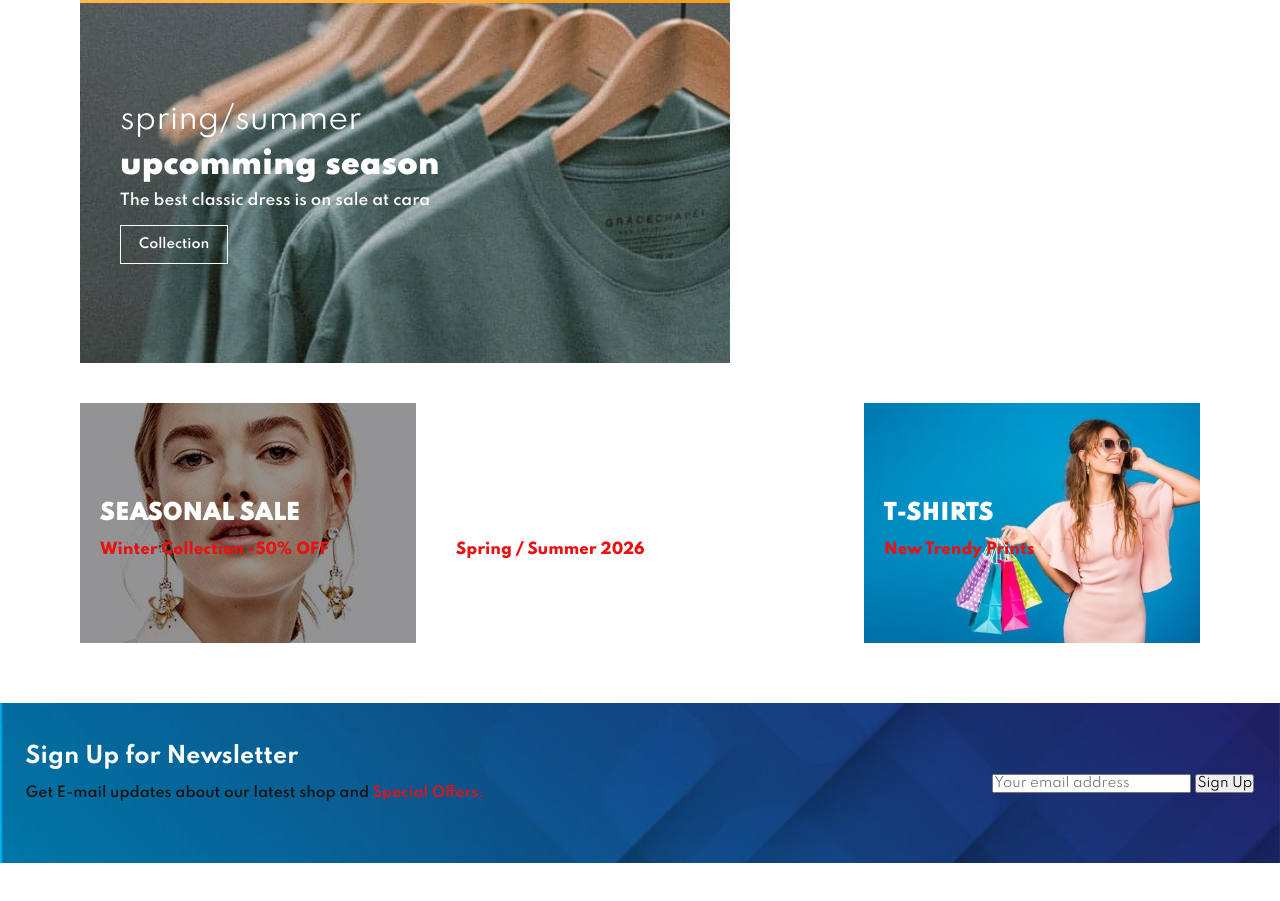
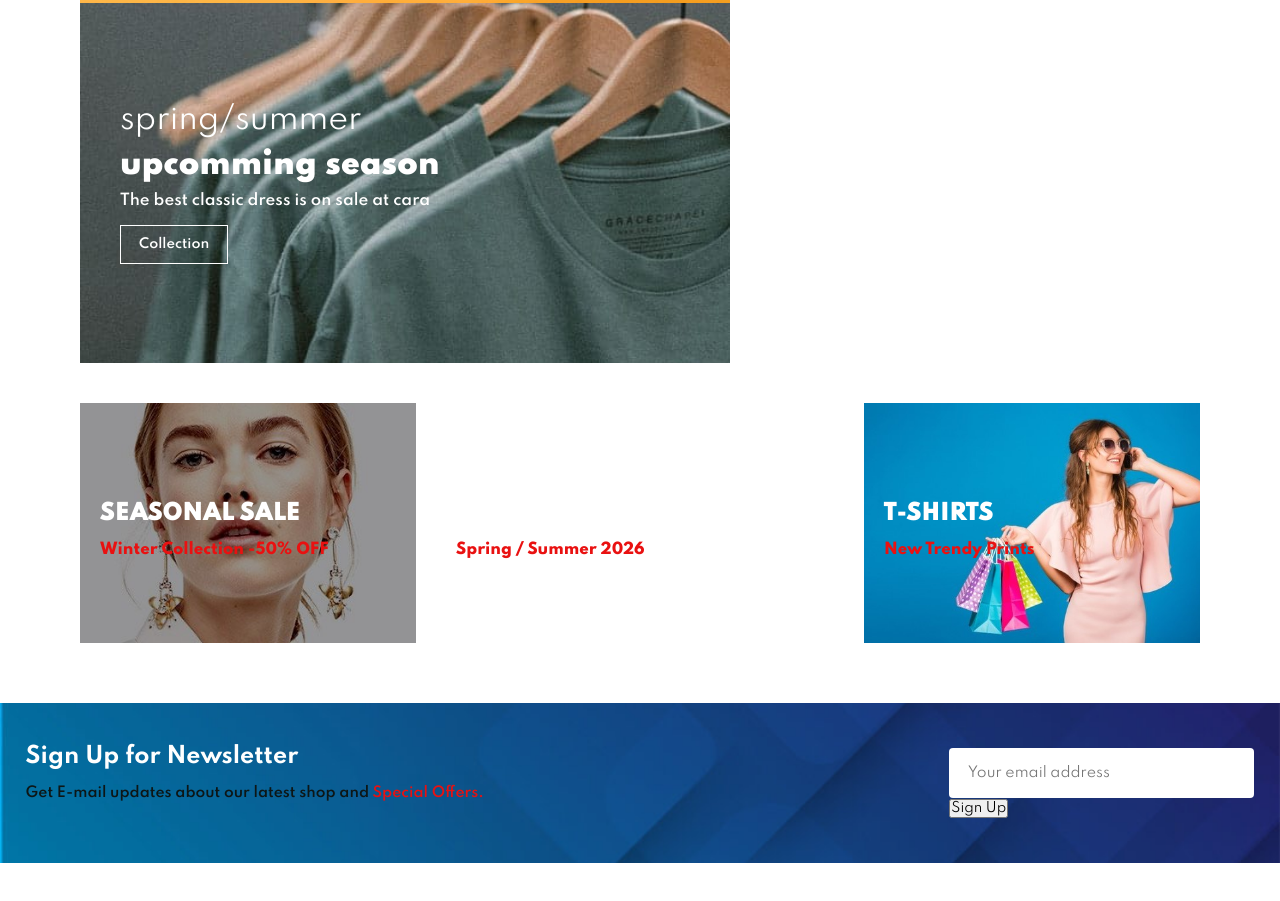
Before and after one commit to ameaymore80-cpu/ecommerce-website, a plain HTML site: page project/index .html in a window 1280 px wide. Shown: the part 3884-4785 px from the top of the page. Drawn offline with Linux system fonts and the light colour scheme; a script that the page names is missing.

Commit message:
Update style.css

```diff
--- a/project/style.css
+++ b/project/style.css
@@ -441,3 +441,13 @@ body {
 #newsletter p span{
     color: #e91111;
 }
+
+#newsletter input{
+    height: 3.125rem;
+    padding: 0 1.25em;
+    font-size: 14px;
+    width: 100%;
+    border: 1px solid transparent;
+    border-radius: 4px;
+    outline: none;
+}
```
